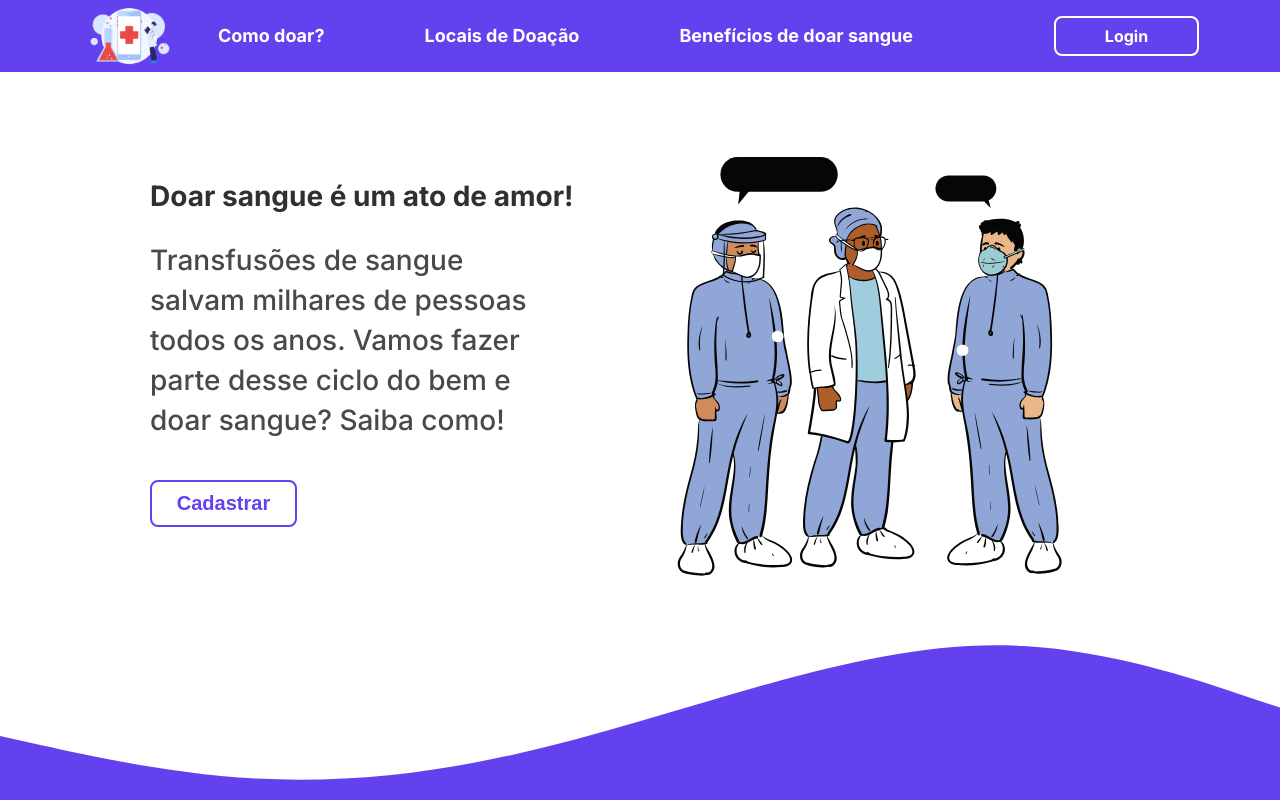
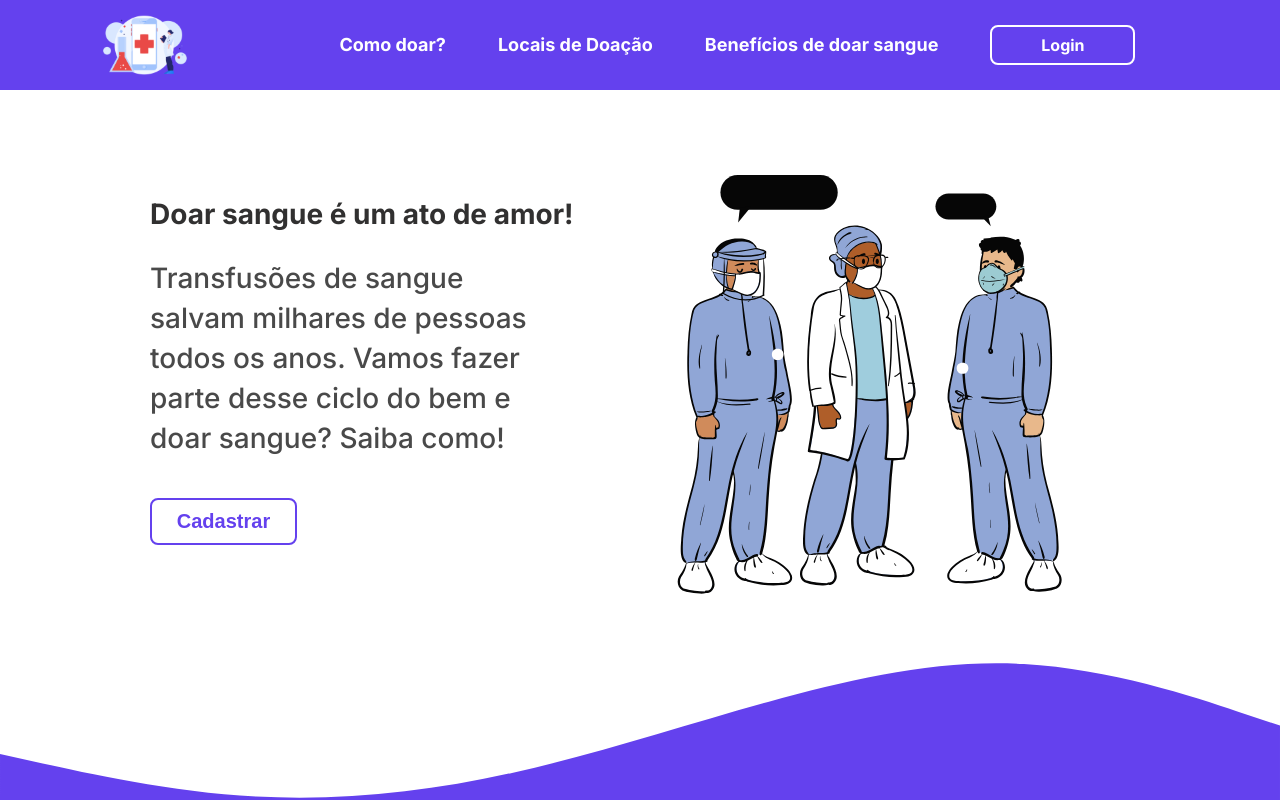
Before and after one commit to viniciusOLN/blood_bank, a React (Vite) app: page / in a window 1280 px wide. Shown: the top 800 px of the page. Built offline with nearby package versions, Linux system fonts and the light colour scheme.

Commit message:
adding hamburguer to menu

```diff
--- a/src/components/navbar/NavBar.jsx
+++ b/src/components/navbar/NavBar.jsx
@@ -3,12 +3,18 @@ import navbarIcon from '../../assets/images/navbar-icon.svg';
 import { Link } from "react-router-dom";
 import { renderModal } from "../../utils/modalUtils";
 import ModalLogin from "../modalLogin/ModalLogin";
-import ModalCreateAccount from "../modalCreateAccount/ModalCreateAccount";
+import { useState } from 'react'
 
 function NavBar(props){
+    const [menuIsOpen, setMenuIsOpen] = useState(false)
+
     const handleLogin = () => {
         const modal = <ModalLogin userLogin={props.userLogin}/>
         renderModal(modal)
+    }
+
+    const handleOpenMenu = () => {
+        setMenuIsOpen(!menuIsOpen)
     }
 
     return(
@@ -16,7 +22,7 @@ function NavBar(props){
             <a href='/' id='logo'>
                 <img src={navbarIcon} alt="Blood Bank Logo System" title='Sistema de coleta de sangue'/>
             </a>
-            <LinksDiv>
+            <LinksDiv modalOpen = { menuIsOpen } >
                 <Link to='/'>
                     Como doar?
                 </Link>
@@ -26,8 +32,9 @@ function NavBar(props){
                 <Link to='/'>
                     Benefícios de doar sangue
                 </Link>
+                <button onClick={ handleLogin }>Login</button>
             </LinksDiv>
-            <button onClick={ handleLogin }>Login</button>
+            <i className="ri-menu-line burguer" onClick={ handleOpenMenu }></i>
         </NavbarDiv>
     );
 }
--- a/src/components/navbar/styled.js
+++ b/src/components/navbar/styled.js
@@ -1,18 +1,26 @@
 import styled from  'styled-components';
 
 export const NavbarDiv = styled.div`
-    height: auto;
+    height: 90px;
     background: #6441EE;
     display: flex;
     align-items: center;
     justify-content: space-evenly;
-    padding-right: 40px;
-    padding-left: 40px;
     font-weight: bold;
+
+    @media (max-width: 890px) {
+        height: auto;
+        justify-content: space-between;
+        padding: 10px;
+    }
 
     #logo{
         width: 8%;
         height: auto;
+
+        @media (max-width: 1220px) {
+            width: 80px;
+        }
     }
 
     a > img{
@@ -39,10 +47,20 @@ export const NavbarDiv = styled.div`
         }
     }
 
+    & .burguer{
+        color: var(--title-white);
+        font-size: 35px;
+        cursor: pointer;
+        display: none;
+
+        @media (max-width: 890px){
+            display: block;
+        }
+    }
 `
 
 export const LinksDiv = styled.div`
-    height: 100%;
+    width: 900px;
     display: flex;
     align-items: center;
     justify-content: space-evenly;
@@ -52,14 +70,17 @@ export const LinksDiv = styled.div`
         font-weight: 700;
         font-size: 18px;
         color: #FFFFFF;
-        margin-right: 100px;
         text-align: center;
         &:active{
         color: #313030;
         }
     }
 
-
-
-
+    @media (max-width: 890px) {
+        flex-direction: column;
+        display: ${(props)=> props.modalOpen ? 'flex' : 'none'};
+        a{
+            margin-bottom: 20px;
+        }
+    }
 `
```
